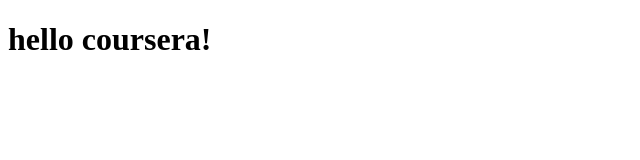
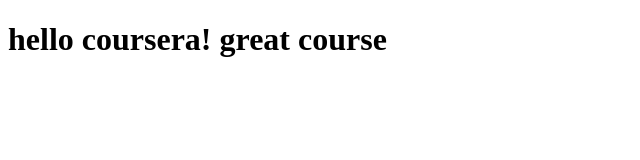
Before and after one commit to abhi7060/coursera-test, a plain HTML site: page site/index.html in a window 1280 px wide. Shown: the whole page, without its empty margins (0-640 px from the left). Drawn offline with Linux system fonts and the light colour scheme.

Commit message:
small addition

```diff
--- a/site/index.html
+++ b/site/index.html
@@ -4,6 +4,6 @@
  	<title>hello coursera</title>
  </head>
  <body>
- <h1>hello coursera!<h1>
+ <h1>hello coursera! great course<h1>
  </body>
  </html>
```
